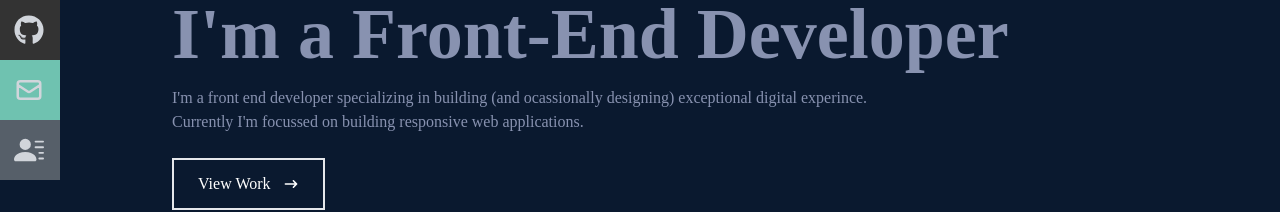
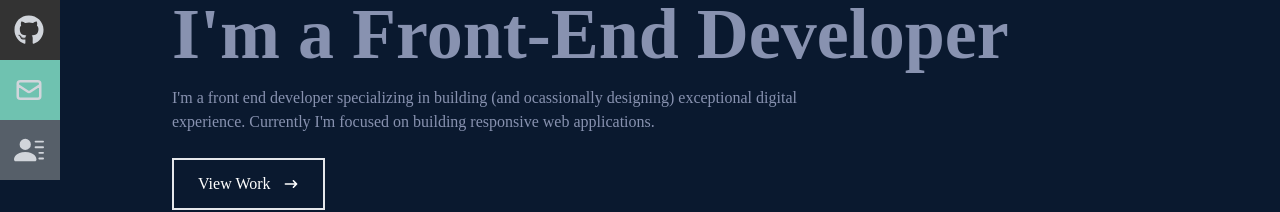
Before and after one commit to ashishsaurav24/portfolio, a React (Create React App) app: page / in a window 1280 px wide. Shown: the part 340-552 px from the top of the page. Built offline with nearby package versions, Linux system fonts and the light colour scheme.

Commit message:
bug fixed 1.0

```diff
--- a/src/Components/Contact.jsx
+++ b/src/Components/Contact.jsx
@@ -11,7 +11,7 @@
             <input className='bg-[#ccd6f6] p-2'  type="text" name="name"  placeholder='Name' />
             <input className='my-4 p-2 bg-[#ccd6f6]' type="email" name="email"  placeholder='E-Mail' />
             <textarea className='bg-[#ccd6f6] p-2' name="message" rows="10" placeholder='Message'></textarea>
-            <button className='text-white border-2 hover:bg-pink-600 hover:border-pink-600 px-4 py-3 my-8 mx-auto flex items-center'>Let's Collaborate</button>t
+            <button className='text-white border-2 hover:bg-pink-600 hover:border-pink-600 px-4 py-3 my-8 mx-auto flex items-center'>Let's Collaborate</button>
         </form>
 
     </div>
--- a/src/Components/Home.jsx
+++ b/src/Components/Home.jsx
@@ -15,7 +15,7 @@
         </h2>
         <p className="text-[#8892b0] py-4 max-w-[700px]">
           I'm a front end developer specializing in building (and ocassionally
-          designing) exceptional digital experince. Currently I'm focussed on
+          designing) exceptional digital experience. Currently I'm focused on
           building responsive web applications.
         </p>
         <div>
```
